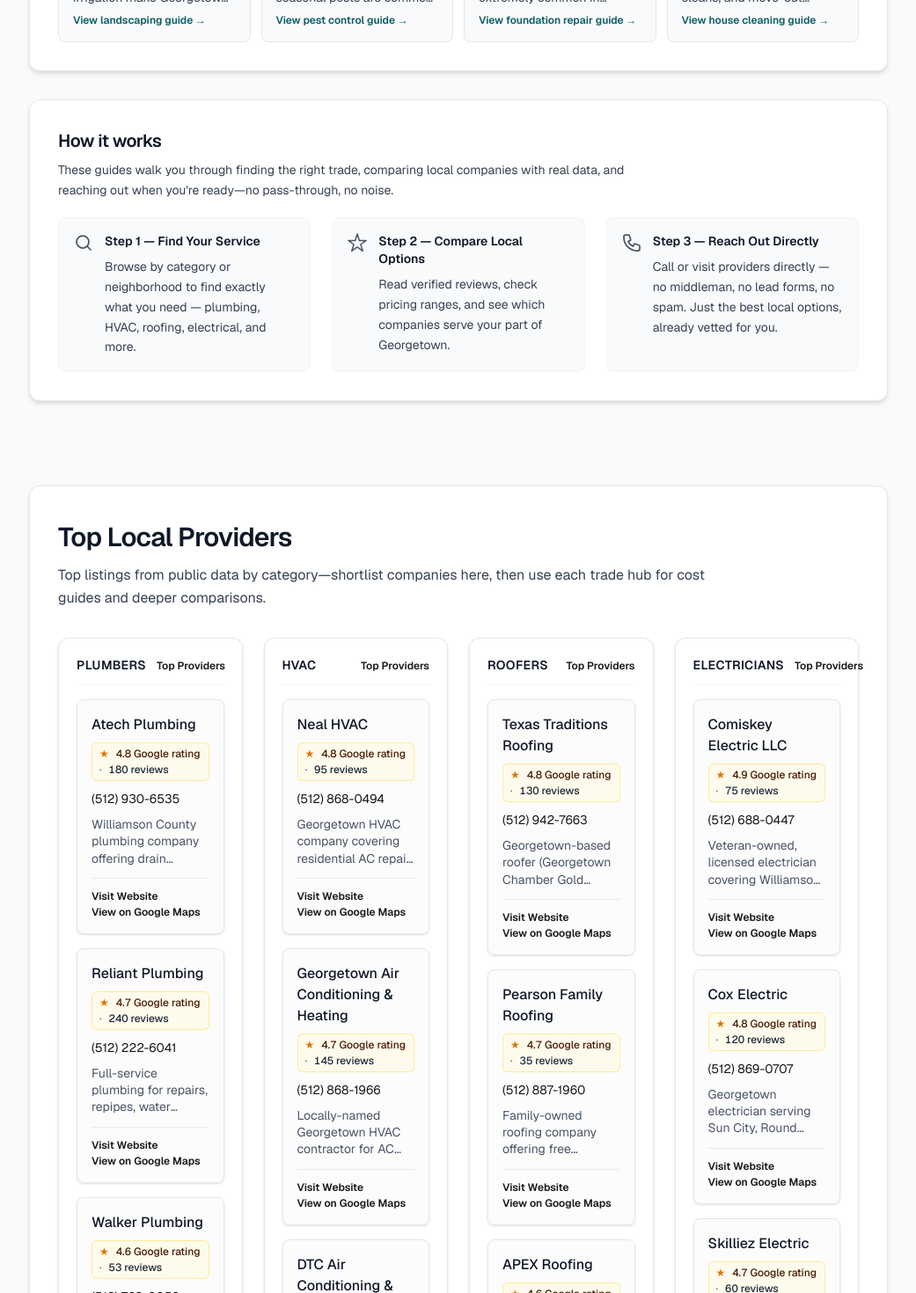
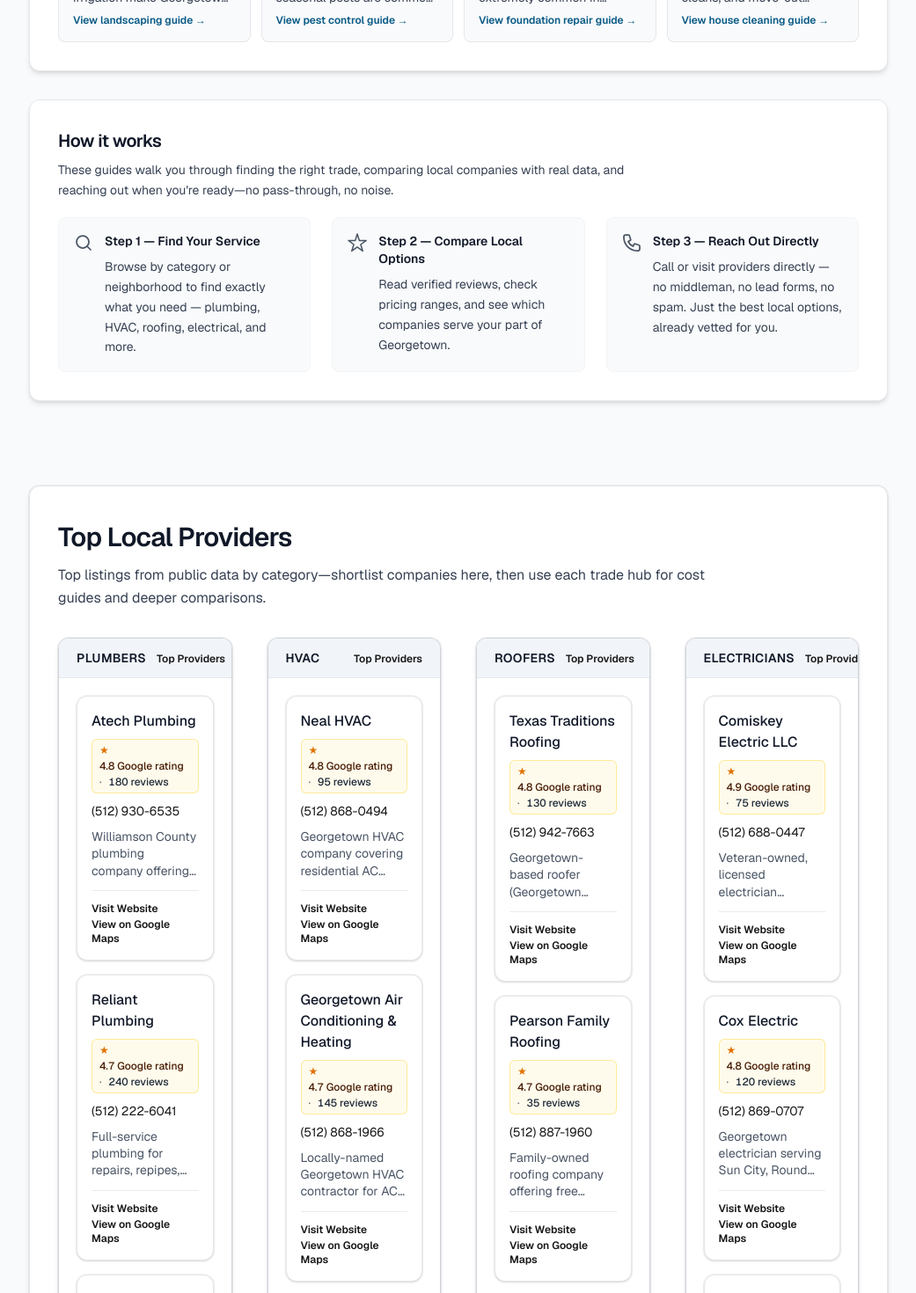
Before and after one commit to Lang0583/georgetown-home-services, a Next.js app: page / in a window 1280 px wide. Shown: the part 1330-2800 px from the top of the page at 88% size, without its empty margins (119-1160 px from the left). Built offline with nearby package versions, Linux system fonts and the light colour scheme; no server answers.

Commit message:
fix(ui): deepen brand accent and separate provider columns
Shift primary to sky-blue for better contrast with body copy; add column headers, spacing, and neutral shells so top providers read as distinct cards.

Co-authored-by: Cursor <cursoragent@cursor.com>

```diff
--- a/app/globals.css
+++ b/app/globals.css
@@ -10,10 +10,10 @@
   --color-foreground: var(--foreground);
   --font-sans: var(--font-geist-sans);
   --font-mono: var(--font-geist-mono);
-  /* Brand teal — slightly darker for WCAG AA contrast on white/gray-50 body text */
-  --color-primary: #0a5c64;
-  --color-primary-hover: #084249;
-  --color-primary-light: #e6f2f2;
+  /* Brand accent — deep sky (reads clearer next to gray/black copy than teal-green) */
+  --color-primary: #075985;
+  --color-primary-hover: #054061;
+  --color-primary-light: #f0f9ff;
 }
 
 body {
--- a/app/page.tsx
+++ b/app/page.tsx
@@ -161,14 +161,14 @@ export default function Home() {
 
         <section
           id="providers"
-          className="mt-10 scroll-mt-28 rounded-xl border border-gray-200 bg-white p-6 shadow-md sm:p-8 md:mt-12 md:-mt-4 md:py-10"
+          className="mt-10 scroll-mt-28 rounded-xl border border-gray-200 bg-white p-6 shadow-md ring-1 ring-gray-950/[0.05] sm:p-8 md:mt-12 md:-mt-4 md:py-10"
         >
           <h2 className="text-2xl font-semibold tracking-tight text-gray-900 md:text-3xl">Top Local Providers</h2>
           <p className="mt-3 max-w-3xl text-sm leading-relaxed text-gray-700 md:text-base">
             Top listings from public data by category—shortlist companies here, then use each trade hub for cost guides and
             deeper comparisons.
           </p>
-          <div className="mt-8 grid grid-cols-1 gap-8 md:grid-cols-2 md:gap-x-8 md:gap-y-10 lg:grid-cols-4 lg:gap-x-6">
+          <div className="mt-8 grid grid-cols-1 gap-10 md:grid-cols-2 md:gap-x-10 md:gap-y-12 lg:grid-cols-4 lg:gap-x-8 xl:gap-x-10">
             {topLocalGroups.map(({ title, key }) => (
               <HomeTopProvidersColumn
                 key={key}
--- a/components/BestBusinessesSection.tsx
+++ b/components/BestBusinessesSection.tsx
@@ -118,8 +118,8 @@ export default function BestBusinessesSection({ businesses }: { businesses: Busi
           Top {Math.min(FEATURED_MAX, businesses.length)} by rating, then review count
           {businesses.length > FEATURED_MAX ? ` (${businesses.length} total in this category)` : ""}.
         </p>
-        <div className="mt-6 rounded-xl border border-primary/25 bg-primary-light/60 p-4 shadow-sm md:p-5">
-          <ul className="divide-y divide-primary/25 rounded-xl border border-primary/25 bg-white shadow-sm">
+        <div className="mt-6 rounded-xl border border-gray-200 border-l-[3px] border-l-primary bg-slate-50 p-4 shadow-md ring-1 ring-gray-950/[0.04] md:p-5">
+          <ul className="divide-y divide-gray-200 rounded-xl border border-gray-200 bg-white shadow-sm">
             {featured.map((b, i) => {
               const href = getBusinessOutboundUrl(b);
               const { serviceCategory } = exitInterstitialLabels(normalizeBusinessGroup(b));
--- a/components/CoreServiceGuideDecisionFramework.tsx
+++ b/components/CoreServiceGuideDecisionFramework.tsx
@@ -94,7 +94,10 @@ const copy: Record<
 export default function CoreServiceGuideDecisionFramework({ trade }: { trade: Trade }) {
   const block = copy[trade];
   return (
-    <section className="mt-6 rounded-xl border border-primary/25 bg-primary/5 p-6 shadow-sm" aria-labelledby={`framework-${trade}`}>
+    <section
+      className="mt-6 rounded-xl border border-gray-200 border-l-[3px] border-l-primary bg-slate-50 p-6 shadow-sm ring-1 ring-gray-950/[0.04]"
+      aria-labelledby={`framework-${trade}`}
+    >
       <h2 id={`framework-${trade}`} className="text-xl font-semibold tracking-tight text-gray-900">
         {block.title}
       </h2>
--- a/components/HomeTopProvidersColumn.tsx
+++ b/components/HomeTopProvidersColumn.tsx
@@ -57,14 +57,14 @@ export default function HomeTopProvidersColumn({ title, providerGroupKey, busine
   const visible = chunks.length ? chunks[chunkIndex % chunks.length] : [];
 
   return (
-    <div className="rounded-xl border border-gray-200 bg-white p-4 shadow-sm sm:p-5">
-      <div className="flex items-baseline justify-between gap-3 border-b border-gray-100 pb-3">
+    <div className="overflow-hidden rounded-xl border border-gray-300 bg-white shadow-md ring-1 ring-gray-950/[0.06]">
+      <div className="flex items-baseline justify-between gap-3 border-b border-gray-200 bg-slate-100 px-4 py-3 sm:px-5">
         <h3 className="text-sm font-semibold uppercase tracking-wide text-gray-900">{title}</h3>
         <Link href={bestHref} className="shrink-0 text-xs font-semibold text-primary hover:underline">
           Top Providers
         </Link>
       </div>
-      <ul className="mt-4 space-y-4">
+      <ul className="space-y-4 px-4 py-4 sm:px-5 sm:py-5">
         {visible.map((business) => {
           const outbound = getBusinessOutboundUrl(business);
           const website = getBusinessWebsiteUrl(business);
@@ -73,7 +73,7 @@ export default function HomeTopProvidersColumn({ title, providerGroupKey, busine
           return (
             <li
               key={`${providerGroupKey}-${business.name}`}
-              className="rounded-lg border border-gray-200 bg-gray-50/50 p-4 shadow-sm"
+              className="rounded-xl border border-gray-200 bg-white p-4 shadow-sm ring-1 ring-gray-950/[0.04]"
             >
               <div className="font-medium text-gray-900">
                 {outbound ? (
@@ -128,7 +128,7 @@ export default function HomeTopProvidersColumn({ title, providerGroupKey, busine
           );
         })}
       </ul>
-      <div className="mt-4 flex flex-wrap gap-x-3 gap-y-1 border-t border-gray-100 pt-3 text-xs">
+      <div className="flex flex-wrap gap-x-3 gap-y-1 border-t border-gray-200 bg-slate-50 px-4 py-3 text-xs sm:px-5">
         <Link href={serviceHref} className="font-semibold text-gray-900 hover:underline">
           View service page
         </Link>
--- a/components/ServiceTopProvidersSection.tsx
+++ b/components/ServiceTopProvidersSection.tsx
@@ -56,9 +56,9 @@ export default function ServiceTopProvidersSection({ businesses }: { businesses:
         licensing and availability before hiring.
       </p>
 
-      <div className="mt-6 rounded-xl border border-primary/25 bg-primary-light/60 p-4 shadow-sm md:p-5">
-        <div className="text-sm font-semibold uppercase tracking-wide text-primary">Featured Providers</div>
-        <ul className="mt-3 divide-y divide-primary/25 rounded-xl border border-primary/25 bg-white shadow-sm">
+      <div className="mt-6 rounded-xl border border-gray-200 border-l-[3px] border-l-primary bg-slate-50 p-4 shadow-md ring-1 ring-gray-950/[0.04] md:p-5">
+        <div className="text-sm font-semibold uppercase tracking-wide text-gray-900">Featured Providers</div>
+        <ul className="mt-3 divide-y divide-gray-200 rounded-xl border border-gray-200 bg-white shadow-sm">
           {featured.map((b, i) => {
             const website = getBusinessWebsiteUrl(b);
             const maps = getBusinessMapsUrl(b);
--- a/tailwind.config.ts
+++ b/tailwind.config.ts
@@ -9,9 +9,9 @@ export default {
     extend: {
       colors: {
         primary: {
-          DEFAULT: "#0a5c64",
-          hover: "#084249",
-          light: "#e6f2f2",
+          DEFAULT: "#075985",
+          hover: "#054061",
+          light: "#f0f9ff",
         },
       },
     },
```
